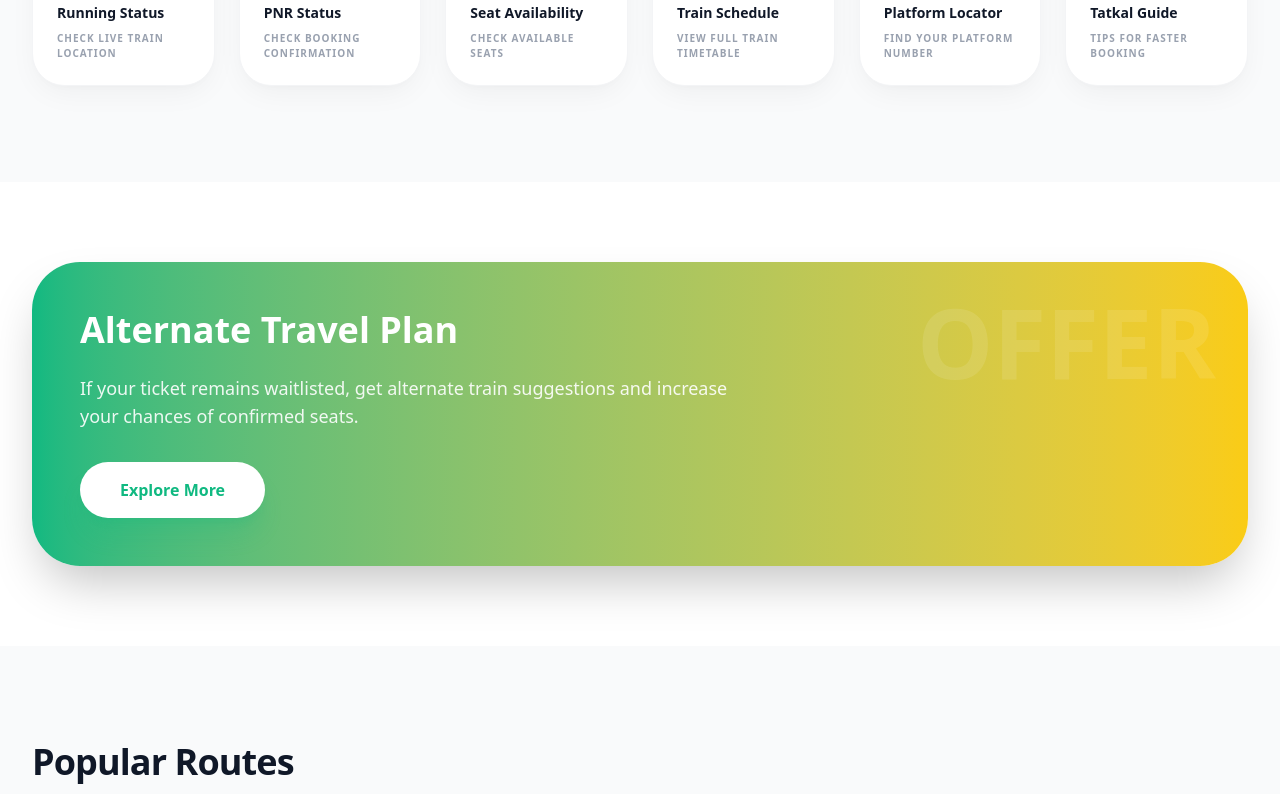
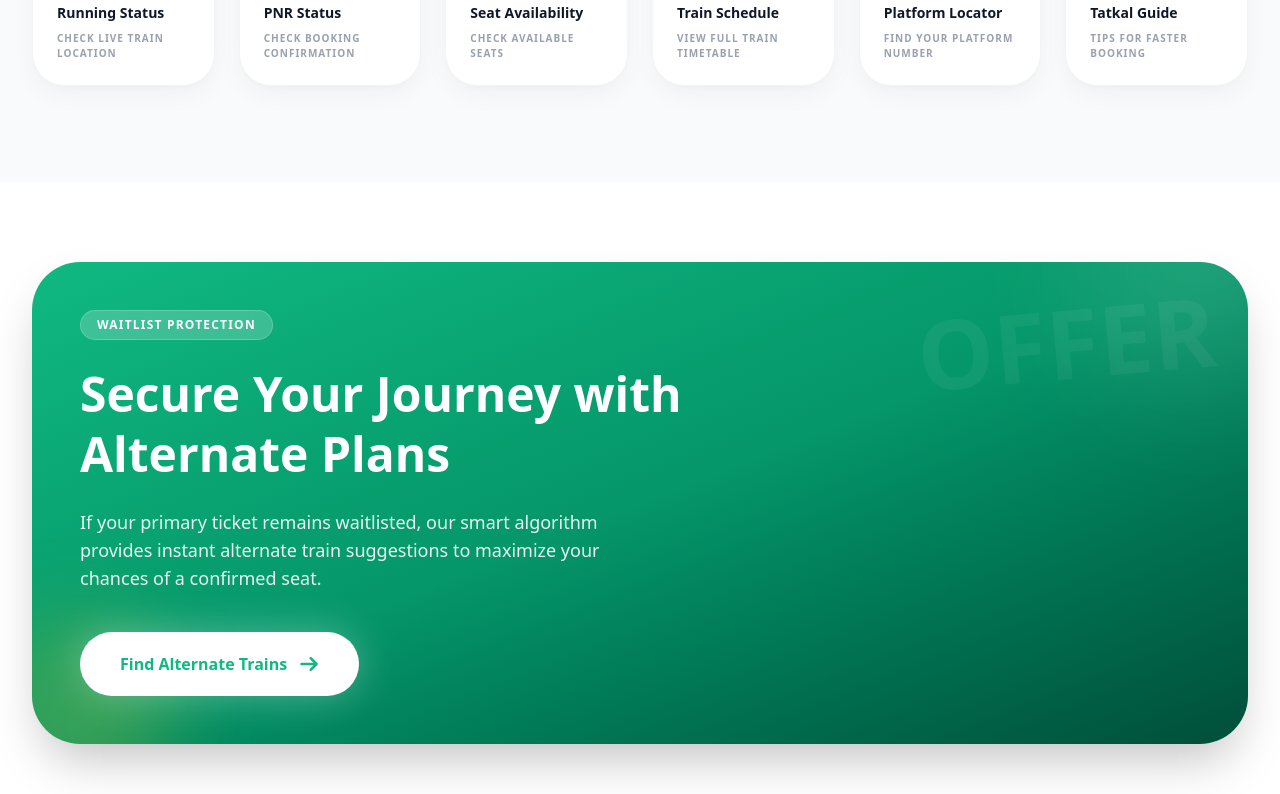
Before and after one commit to RishiVykunta/RMS, a Next.js app: page / in a window 1280 px wide. Shown: the part 740-1534 px from the top of the page. Built offline with nearby package versions, Linux system fonts and the light colour scheme; no server answers; the database is empty.

Commit message:
Fix platform locator text clipping, functionalize navbar, upgrade offers UI

```diff
--- a/app/page.tsx
+++ b/app/page.tsx
@@ -248,18 +248,30 @@ export default function Home() {
       </section>
 
       {/* Promotional Banner */}
-      <section className="py-20 bg-white">
+      <section id="offers" className="py-20 bg-white">
         <div className="max-w-7xl mx-auto px-4 sm:px-6 lg:px-8">
-          <div className="bg-gradient-to-r from-brand to-accent rounded-[3rem] p-12 text-white relative overflow-hidden shadow-2xl">
-            <div className="absolute top-0 right-0 p-8 text-8xl opacity-10 font-black text-white">OFFER</div>
-            <div className="relative z-10 max-w-2xl">
-              <h2 className="text-4xl font-black mb-6">Alternate Travel Plan</h2>
-              <p className="text-lg opacity-90 mb-8 font-medium">
-                If your ticket remains waitlisted, get alternate train suggestions and increase your chances of confirmed seats.
+          <div className="bg-gradient-to-br from-brand via-brand-hover to-emerald-900 rounded-[3rem] p-12 text-white relative overflow-hidden shadow-2xl group transition-all duration-500 hover:shadow-brand/30">
+            {/* Animated Background Elements */}
+            <div className="absolute top-0 right-0 w-64 h-64 bg-white/10 rounded-full blur-3xl -translate-y-1/2 translate-x-1/3 group-hover:scale-150 transition-transform duration-700" />
+            <div className="absolute bottom-0 left-0 w-48 h-48 bg-accent/20 rounded-full blur-2xl translate-y-1/3 -translate-x-1/4 group-hover:scale-150 transition-transform duration-700" />
+
+            <div className="absolute top-0 right-0 p-8 text-8xl opacity-5 font-black text-white select-none pointer-events-none transform rotate-[-5deg] group-hover:rotate-0 transition-all duration-500">OFFER</div>
+
+            <div className="relative z-10 max-w-2xl flex flex-col items-start">
+              <div className="bg-white/20 backdrop-blur-md px-4 py-1.5 rounded-full text-xs font-black tracking-widest uppercase mb-6 border border-white/20">
+                Waitlist Protection
+              </div>
+              <h2 className="text-4xl md:text-5xl font-black mb-6 leading-tight">Secure Your Journey with Alternate Plans</h2>
+              <p className="text-lg opacity-90 mb-10 font-medium max-w-xl">
+                If your primary ticket remains waitlisted, our smart algorithm provides instant alternate train suggestions to maximize your chances of a confirmed seat.
               </p>
-              <button className="bg-white text-brand px-10 py-4 rounded-full font-black hover:bg-gray-50 transition-all shadow-xl shadow-brand/20">
-                Explore More
-              </button>
+              <Link
+                href="/search?source=NDLS&destination=MMCT&date=2024-12-01&class=All+Classes"
+                className="bg-white text-brand px-10 py-5 rounded-full font-black hover:bg-gray-50 transition-all shadow-[0_0_40px_rgba(255,255,255,0.3)] hover:shadow-[0_0_60px_rgba(255,255,255,0.5)] transform hover:-translate-y-1 flex items-center gap-3 group/btn"
+              >
+                <span>Find Alternate Trains</span>
+                <svg className="w-5 h-5 group-hover/btn:translate-x-1 transition-transform" fill="none" stroke="currentColor" viewBox="0 0 24 24"><path strokeLinecap="round" strokeLinejoin="round" strokeWidth="3" d="M14 5l7 7m0 0l-7 7m7-7H3"/></svg>
+              </Link>
             </div>
           </div>
         </div>
--- a/app/platform-locator/page.tsx
+++ b/app/platform-locator/page.tsx
@@ -80,9 +80,9 @@ export default function PlatformLocatorPage() {
             <p className="text-sm font-bold text-brand uppercase tracking-widest mb-2">{result.trainName}</p>
             <h2 className="text-2xl font-black text-gray-900 mb-6">Arriving at {result.stationName}</h2>
 
-            <div className="inline-flex flex-col items-center justify-center bg-white w-40 h-40 rounded-full shadow-xl shadow-brand/10 border border-brand/10 mb-4 p-4 text-center">
-              <span className="text-sm font-black text-gray-400 uppercase tracking-widest block mb-2">Platform</span>
-              <span className="text-6xl font-black text-brand tracking-normal leading-none bg-clip-text text-transparent bg-gradient-to-br from-brand to-brand-hover">{result.platform}</span>
+            <div className="inline-flex flex-col items-center justify-center bg-white rounded-[3rem] shadow-xl shadow-brand/10 border border-brand/10 mb-4 px-12 py-8 text-center min-w-[200px]">
+              <span className="text-sm font-black text-gray-400 uppercase tracking-widest block mb-1">Platform</span>
+              <span className="text-8xl font-black text-brand tracking-tight leading-none bg-clip-text text-transparent bg-gradient-to-br from-brand to-brand-hover">{result.platform}</span>
             </div>
           </div>
         )}
--- a/components/Navbar.tsx
+++ b/components/Navbar.tsx
@@ -17,9 +17,9 @@ export default function Navbar({ user }: { user: any }) {
 
   const navLinks = [
     { name: 'Trains', href: '/' },
-    { name: 'PNR Status', href: '#' },
-    { name: 'Running Status', href: '#' },
-    { name: 'Seat Availability', href: '#' },
+    { name: 'PNR Status', href: '/pnr-status' },
+    { name: 'Running Status', href: '/running-status' },
+    { name: 'Seat Availability', href: '/seat-availability' },
   ];
 
   return (
@@ -47,8 +47,8 @@ export default function Navbar({ user }: { user: any }) {
 
           <div className="flex items-center space-x-4">
             <div className="hidden md:flex items-center space-x-4 mr-4 text-sm font-medium text-gray-500 border-r border-gray-100 pr-6">
-              <Link href="#" className="hover:text-brand transition-colors">Offers</Link>
-              <Link href="#" className="hover:text-brand transition-colors">Support</Link>
+              <Link href="/#offers" className="hover:text-brand transition-colors">Offers</Link>
+              <Link href="/support" className="hover:text-brand transition-colors">Support</Link>
             </div>
 
             {user ? (
```
